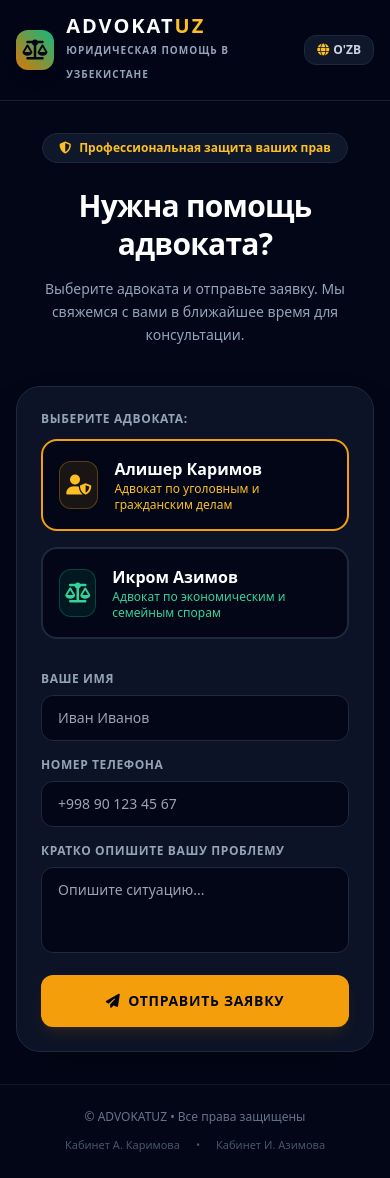
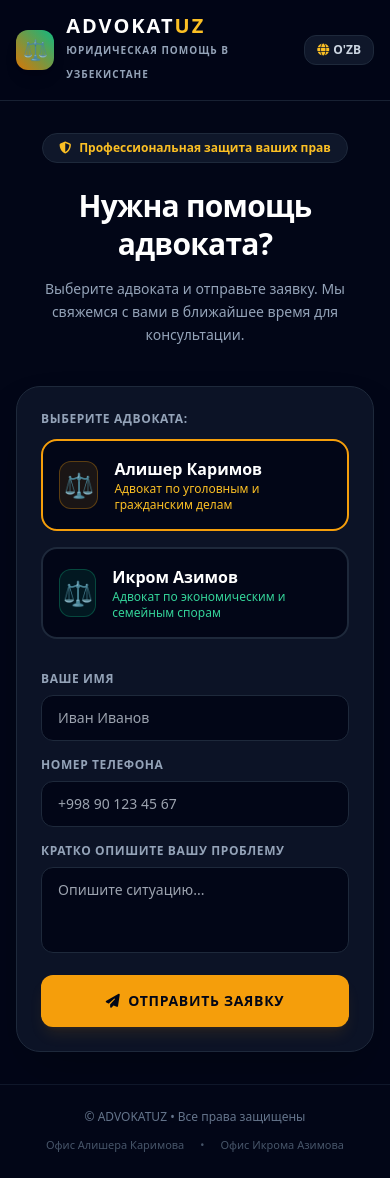
Before and after one commit to basga698-glitch/advokatuz, a website: page public/index.html in a window 390 px wide. Drawn offline with nearby package versions, Linux system fonts and the light colour scheme.

Commit message:
Revise index.html for improved content and language support
Updated the main content and language toggle functionality in index.html.

```diff
--- a/public/index.html
+++ b/public/index.html
@@ -3,7 +3,7 @@
 <head>
   <meta charset="UTF-8">
   <meta name="viewport" content="width=device-width, initial-scale=1.0, maximum-scale=1.0, user-scalable=no">
-  <title>ADVOKATUZ — Адвокатские услуги в Ташкенте</title>
+  <title>ADVOKATUZ — Юридическая помощь в Узбекистане</title>
   <script src="https://cdn.tailwindcss.com"></script>
   <link rel="stylesheet" href="https://cdnjs.cloudflare.com/ajax/libs/font-awesome/6.4.0/css/all.min.css">
   <script src="/socket.io/socket.io.js"></script>
@@ -17,7 +17,7 @@
       <!-- ЛОГОТИП ADVOKATUZ -->
       <div class="flex items-center space-x-3">
         <div class="w-10 h-10 rounded-xl bg-gradient-to-tr from-amber-600 to-emerald-500 flex items-center justify-center text-slate-950 font-black text-xl shadow-lg">
-          <i class="fa-solid fa-scale-balanced"></i>
+          ⚖️
         </div>
         <div>
           <span class="text-xl font-black text-white tracking-widest uppercase block leading-none">ADVOKAT<span class="text-amber-400">UZ</span></span>
@@ -58,24 +58,24 @@
         <label class="block text-xs font-bold text-slate-400 uppercase tracking-wider" id="selectLawyerLabel">Выберите адвоката:</label>
 
         <div class="grid grid-cols-1 sm:grid-cols-2 gap-4">
-          <!-- КАРИМОВ -->
+          <!-- АЛИШЕР КАРИМОВ -->
           <div id="cardKarimov" onclick="selectLawyer('karimov')" class="cursor-pointer bg-slate-950 border-2 border-amber-500 rounded-2xl p-4 transition flex items-center space-x-4 relative">
-            <div class="w-12 h-12 rounded-xl bg-amber-500/10 border border-amber-500/30 flex items-center justify-center text-amber-400 text-xl font-bold">
-              <i class="fa-solid fa-user-shield"></i>
+            <div class="w-12 h-12 rounded-xl bg-amber-500/10 border border-amber-500/30 flex items-center justify-center text-amber-400 text-2xl font-bold">
+              ⚖️
             </div>
             <div>
-              <h3 class="font-bold text-white text-base">Алишер Каримов</h3>
+              <h3 class="font-bold text-white text-base" id="karimovName">Алишер Каримов</h3>
               <p class="text-xs text-amber-400 font-medium" id="karimovRole">Адвокат по уголовным и гражданским делам</p>
             </div>
           </div>
 
-          <!-- АЗИМОВ -->
+          <!-- ИКРОМ АЗИМОВ -->
           <div id="cardAzimov" onclick="selectLawyer('azimov')" class="cursor-pointer bg-slate-950 border-2 border-slate-800 hover:border-slate-700 rounded-2xl p-4 transition flex items-center space-x-4 relative">
-            <div class="w-12 h-12 rounded-xl bg-emerald-500/10 border border-emerald-500/30 flex items-center justify-center text-emerald-400 text-xl font-bold">
-              <i class="fa-solid fa-scale-balanced"></i>
+            <div class="w-12 h-12 rounded-xl bg-emerald-500/10 border border-emerald-500/30 flex items-center justify-center text-emerald-400 text-2xl font-bold">
+              ⚖️
             </div>
             <div>
-              <h3 class="font-bold text-white text-base">Икром Азимов</h3>
+              <h3 class="font-bold text-white text-base" id="azimovName">Икром Азимов</h3>
               <p class="text-xs text-emerald-400 font-medium" id="azimovRole">Адвокат по экономическим и семейным спорам</p>
             </div>
           </div>
@@ -121,11 +121,10 @@
     <div class="text-xs text-slate-500" id="footerRights">
       © ADVOKATUZ • Все права защищены
     </div>
-    <!-- Скрытые ссылки на кабинеты -->
     <div class="flex space-x-4 justify-center text-[11px] text-slate-600">
-      <a href="/admin-karimov.html" class="hover:text-amber-400 transition" id="footerKarimov">Кабинет А. Каримова</a>
+      <a href="/admin.html" class="hover:text-amber-400 transition" id="footerKarimov">Офис Алишера Каримова</a>
       <span>•</span>
-      <a href="/admin-azimov.html" class="hover:text-emerald-400 transition" id="footerAzimov">Кабинет И. Азимова</a>
+      <a href="/ikrom.html" class="hover:text-emerald-400 transition" id="footerAzimov">Офис Икрома Азимова</a>
     </div>
   </footer>
 
@@ -141,7 +140,9 @@
         heroTitle: "Нужна помощь адвоката?",
         heroSubtitle: "Выберите адвоката и отправьте заявку. Мы свяжемся с вами в ближайшее время для консультации.",
         selectLawyerLabel: "Выберите адвоката:",
+        karimovName: "Алишер Каримов",
         karimovRole: "Адвокат по уголовным и гражданским делам",
+        azimovName: "Икром Азимов",
         azimovRole: "Адвокат по экономическим и семейным спорам",
         nameLabel: "Ваше имя",
         phoneLabel: "Номер телефона",
@@ -152,8 +153,8 @@
         successTitle: "Заявка успешно отправлена!",
         successText: "Адвокат свяжется с вами в ближайшее время.",
         footerRights: "© ADVOKATUZ • Все права защищены",
-        footerKarimov: "Кабинет А. Каримова",
-        footerAzimov: "Кабинет И. Азимова"
+        footerKarimov: "Офис Алишера Каримова",
+        footerAzimov: "Офис Икрома Азимова"
       },
       uz: {
         langBtn: "РУС",
@@ -162,7 +163,9 @@
         heroTitle: "Advokat yordami kerakmi?",
         heroSubtitle: "Advokatni tanlang va ariza yuboring. Maslahat uchun tez orada siz bilan bog'lanamiz.",
         selectLawyerLabel: "Advokatni tanlang:",
+        karimovName: "Alisher Karimov",
         karimovRole: "Jinoyat va fuqarolik ishlari bo'yicha advokat",
+        azimovName: "Ikrom Azimov",
         azimovRole: "Iqtisodiy va oilaviy nizolar bo'yicha advokat",
         nameLabel: "Ismingiz",
         phoneLabel: "Telefon raqamingiz",
@@ -173,8 +176,8 @@
         successTitle: "Ariza muvaffaqiyatli yuborildi!",
         successText: "Advokat tez orada siz bilan bog'lanadi.",
         footerRights: "© ADVOKATUZ • Barcha huquqlar himoyalangan",
-        footerKarimov: "A. Karimov kabineti",
-        footerAzimov: "I. Azimov kabineti"
+        footerKarimov: "Alisher Karimov ofisi",
+        footerAzimov: "Ikrom Azimov ofisi"
       }
     };
 
@@ -191,24 +194,22 @@
       document.getElementById('heroTitle').innerText = d.heroTitle;
       document.getElementById('heroSubtitle').innerText = d.heroSubtitle;
       document.getElementById('selectLawyerLabel').innerText = d.selectLawyerLabel;
+      document.getElementById('karimovName').innerText = d.karimovName;
       document.getElementById('karimovRole').innerText = d.karimovRole;
+      document.getElementById('azimovName').innerText = d.azimovName;
       document.getElementById('azimovRole').innerText = d.azimovRole;
       document.getElementById('nameLabel').innerText = d.nameLabel;
       document.getElementById('phoneLabel').innerText = d.phoneLabel;
       document.getElementById('descLabel').innerText = d.descLabel;
 
-      // Перевод подсказок в полях ввода (placeholder)
       document.getElementById('clientName').placeholder = d.namePlaceholder;
       document.getElementById('clientDesc').placeholder = d.descPlaceholder;
 
-      // Перевод кнопки
       document.getElementById('submitBtnText').innerText = d.submitBtn;
 
-      // Перевод сообщения об успехе
       document.getElementById('successTitle').innerText = d.successTitle;
       document.getElementById('successText').innerText = d.successText;
 
-      // Перевод футера
       document.getElementById('footerRights').innerText = d.footerRights;
       document.getElementById('footerKarimov').innerText = d.footerKarimov;
       document.getElementById('footerAzimov').innerText = d.footerAzimov;
```
